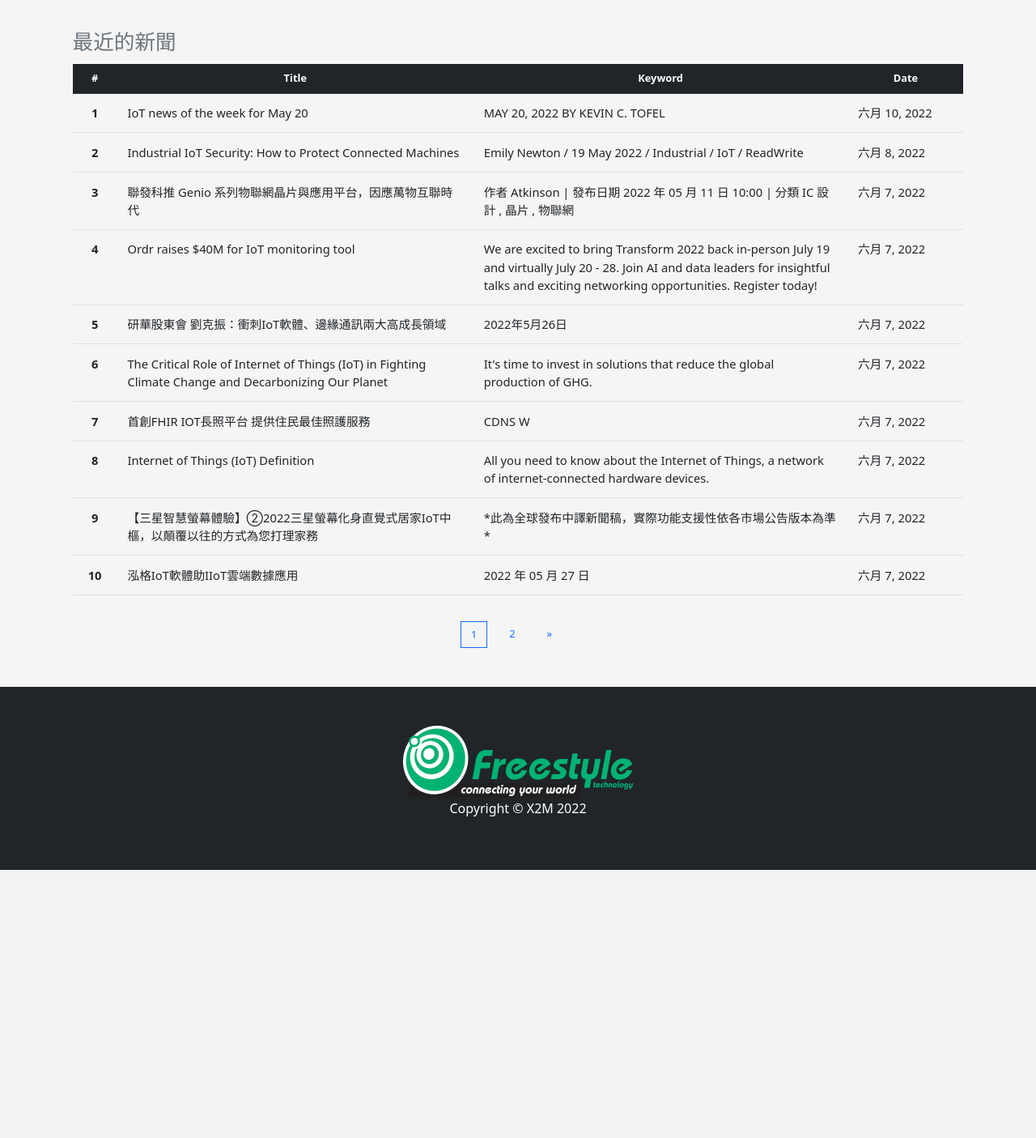
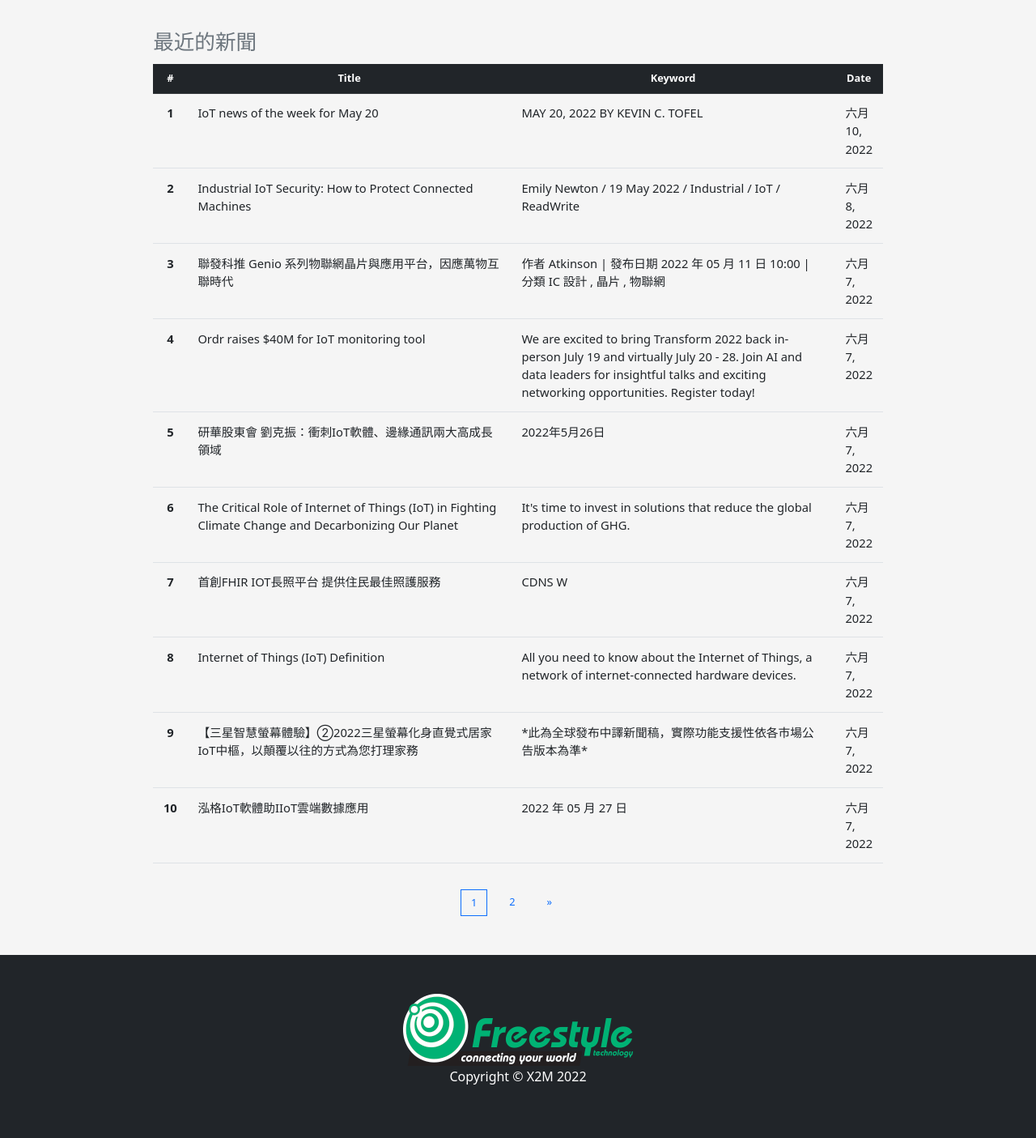
Before and after one commit to rick0624/X2M_Web_Development, a Django app: page /zh-hant/social_media/ in a window 1280 px wide. Shown: the part 71-1476 px from the top of the page at 81% size. Before the commit the page ends 1145 px from the top, so only its background shows below. Run offline with Django 3.2, Linux system fonts and the light colour scheme; data comes from the database, SQL or seed files in the repository; both versions use the stored data as it was after the commit; some libraries are stand-ins or nearby versions.

Commit message:
2022/06/25 rick prototype update

```diff
--- a/website/static/css/style/socialMedia.css
+++ b/website/static/css/style/socialMedia.css
@@ -51,6 +51,9 @@ main section.newsList {
   display: -webkit-box;
   display: -ms-flexbox;
   display: flex;
+  -webkit-box-pack: center;
+      -ms-flex-pack: center;
+          justify-content: center;
 }
 
 main section.newsList .clickable-row {
@@ -59,6 +62,10 @@ main section.newsList .clickable-row {
 
 main section.newsList div {
   margin: 0rem 2vw;
+}
+
+main section.newsList div table {
+  width: 70vw;
 }
 
 main section.newsList div table caption {
--- a/website/static/css/style/socialMedia.scss
+++ b/website/static/css/style/socialMedia.scss
@@ -80,6 +80,7 @@ main {
 
   section.newsList {
     display: flex;
+    justify-content: center;
     .clickable-row {
       cursor: pointer;
     }
@@ -89,9 +90,12 @@ main {
     // align-items: center;
     // justify-content: center;
     div {
+      // display: flex;
+      // justify-content: center;
+      // align-items: center;
       margin: 0rem 2vw;
       table {
-        // width: 50vh;
+        width: 70vw;
         // margin: 0rem 2rem;
         caption {
           // background-color: aqua;
--- a/website/templates/website/socialMedia_page.html
+++ b/website/templates/website/socialMedia_page.html
@@ -141,11 +141,11 @@
                 data-href="{% url 'new_detail' pk=new.pk %}"
               >
                 <th width="5%" scope="row">{{ forloop.counter|add:count }}</th>
-                <td width="40%" class="fourty">{{ new.title }}</td>
-                <td width="42%" class="fourty">
+                <td width="35%" class="fourty">{{ new.title }}</td>
+                <td width="45%" class="fourty">
                   {{ new.keyword|linebreaksbr }}
                 </td>
-                <td width="13%">{{ new.published_date.date }}</td>
+                <td width="15%">{{ new.published_date.date }}</td>
               </tr>
               {% endfor %}
             </tbody>
```
Also changed, not shown: db.sqlite3, 1 other file.
